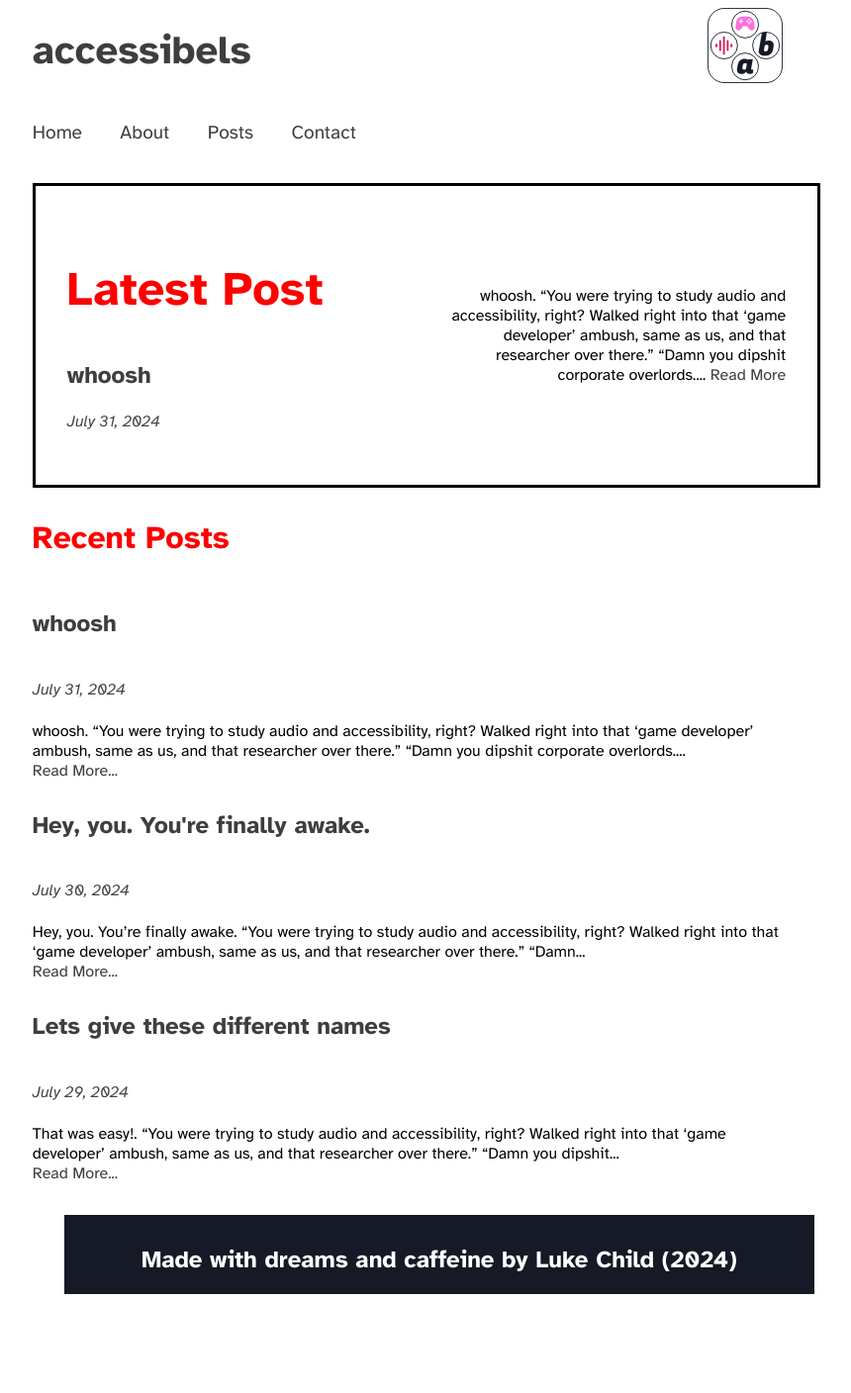
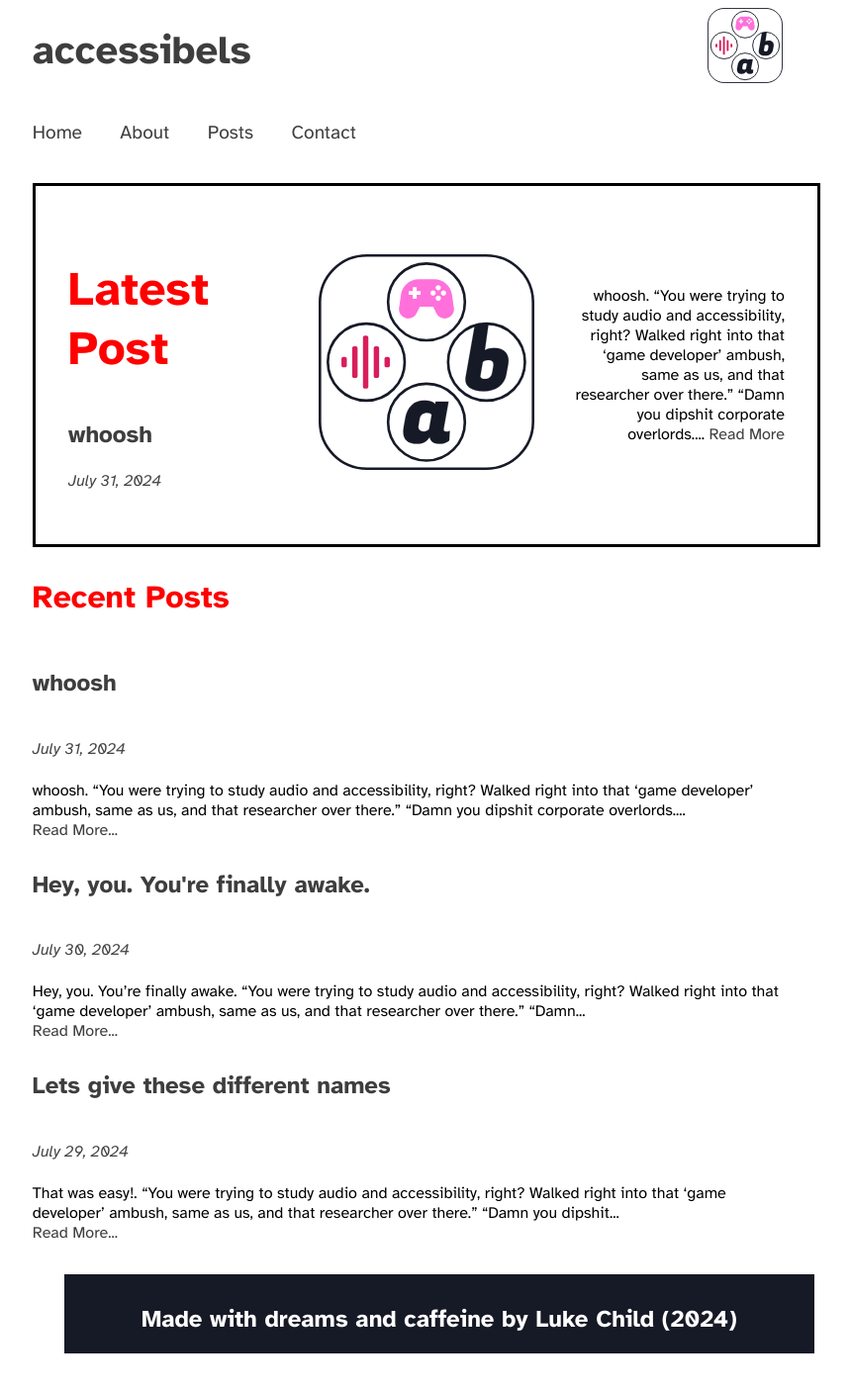
Before and after one commit to Accessibels/accessibels.github.io, a Jekyll site: the page built from index.markdown, in a window 1280 px wide. Shown: the whole page at 99% size, without its empty margins (228-1088 px from the left). Built offline with Jekyll 4.4.1, drawn with Linux system fonts in a browser that asks for light colours; our own code applies the rules of GitHub Pages for plain Markdown files; before the commit the page ends 1348 px from its top, so only the background shows below that.

Commit message:
adding image to home

```diff
--- a/_config.yml
+++ b/_config.yml
@@ -26,14 +26,6 @@ description: >- # this means to ignore newlines until "baseurl:"
 url: "https://accessibels.github.io" # the base hostname & protocol for your site, e.g. http://example.com
 twitter_username: accessibels
 github_username:  accessibels
-
-nav-links:
-  - name: Home
-    url: /
-  - name: About
-    url: /about
-  - name: Posts # index of blog posts
-    url: /posts
 
 # Build settings
 remote_theme: janessatran/laloyd
--- a/_layouts/home.html
+++ b/_layouts/home.html
@@ -18,6 +18,11 @@
 
 
           </div>
+
+          <div id="main-content-center">
+            <img style="width:100%" src="/assets/Square Logo.svg">
+            </div>
+
 
           <div id="main-content-right">
 
--- a/assets/stylesheets/main.scss
+++ b/assets/stylesheets/main.scss
@@ -123,36 +123,36 @@ p, li {
 
 
 
-#main-content-left
-{
-  width: 50%;
+#main-content-left {
+  width: 33%;
   align-content: center;
-  order: 0;
+  text-align: left;
   box-sizing: border-box;
-  padding: 16px;
+  padding: 16px
 }
-
 
 #main-content-left > h1
 {
   font-size: 3rem;
 }
 
+#main-content-center
+{
+  width: 33%;
+  align-content: center;
+  box-sizing: border-box;
+  padding: 16px;
+}
+
 #main-content-right {
-  width: 50%;
+  width: 33%;
   align-content: center;
   box-sizing: border-box;
   padding: 16px;
   text-align: right
 }
 
-#main-content-left {
-  width: 50%;
-  align-content: center;
-  text-align: left;
-  box-sizing: border-box;
-  padding: 16px
-}
+
 
 @media only screen and (max-width: 900px) {
   .page {
@@ -172,6 +172,12 @@ p, li {
       text-align: center;
 
   }
+
+  #main-content-center
+{
+  width: 100%;
+      text-align: center;
+}
 
   #main-content-right {
       width: 100%;
```
